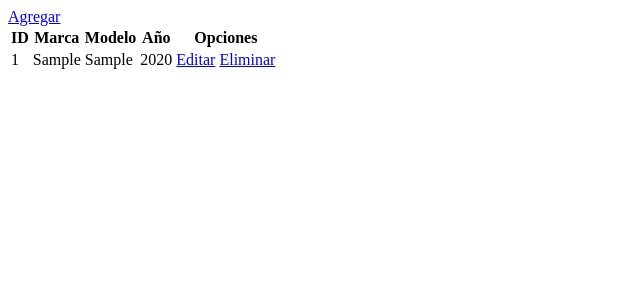
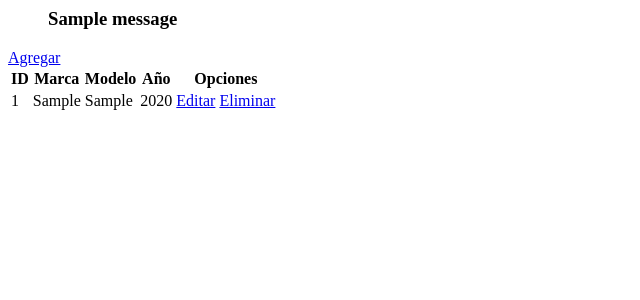
Before and after one commit to JuanDcs01/prueba7, a Flask app: page / in a window 1280 px wide. Shown: the top 300 px of the page, without its empty margins (0-640 px from the left). Run offline with Flask 3, Linux system fonts and the light colour scheme; tables that the repository leaves empty hold one stand-in row (values such as "Sample post"); one stand-in notice (Sample message) is shown.

Commit message:
refactor: constructor del modeulo eliminado. feat: mensajes flash.

```diff
--- a/app/models.py
+++ b/app/models.py
@@ -10,8 +10,3 @@ class Celular(db.Model):
 
     def __repr__(self):
         return f'<datos {self.id} {self.marca} {self.modelo} {self.anio}>'
-
-    def __init__(self, marca, modelo, anio):
-        self.marca = marca
-        self.modelo = modelo
-        self.anio = anio
--- a/app/templates/index.html
+++ b/app/templates/index.html
@@ -1,3 +1,10 @@
+{% with messages = get_flashed_messages() %} {% if messages %}
+<ul class="flashes">
+  {% for message in messages %}
+  <h3>{{ message }}</h3>
+  {% endfor %}
+</ul>
+{% endif %} {% endwith %}
 <!DOCTYPE html>
 <html lang="en">
   <head>
```
Also changed, not shown: app/routes/others/others.py (+7 -2 lines).
